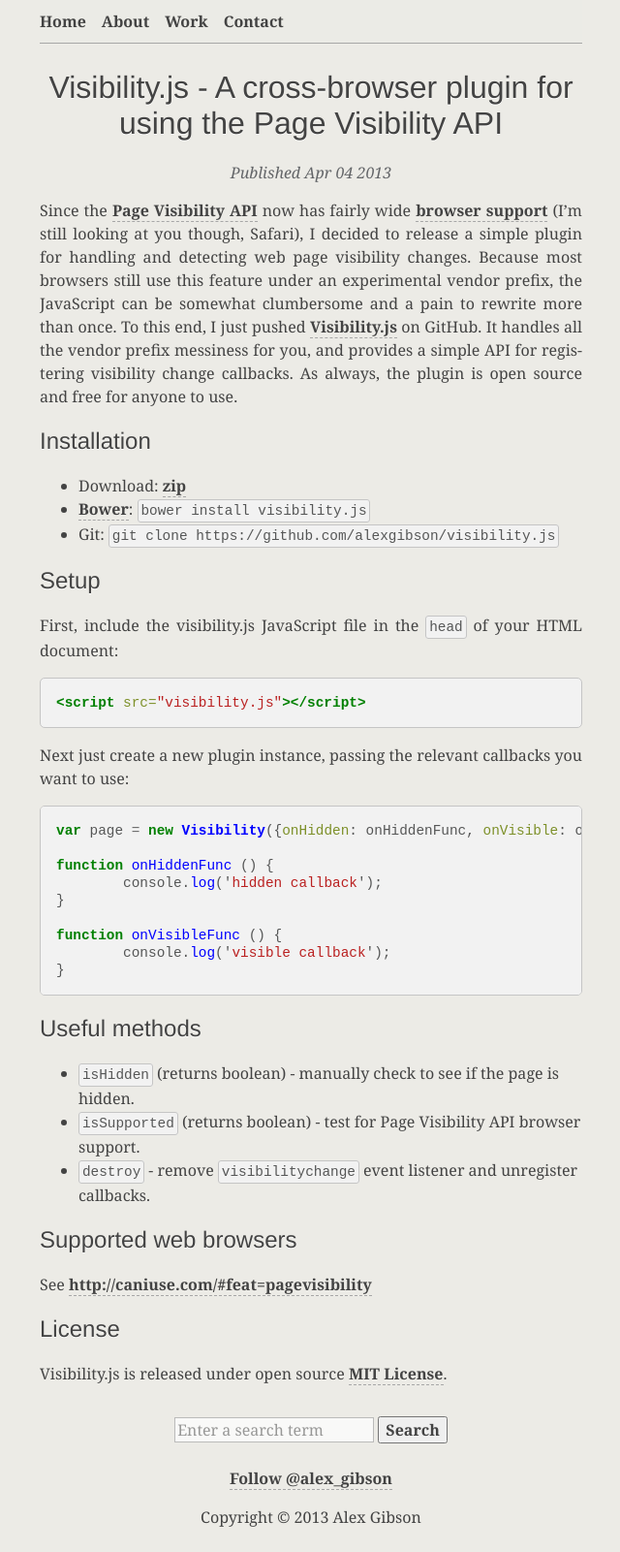
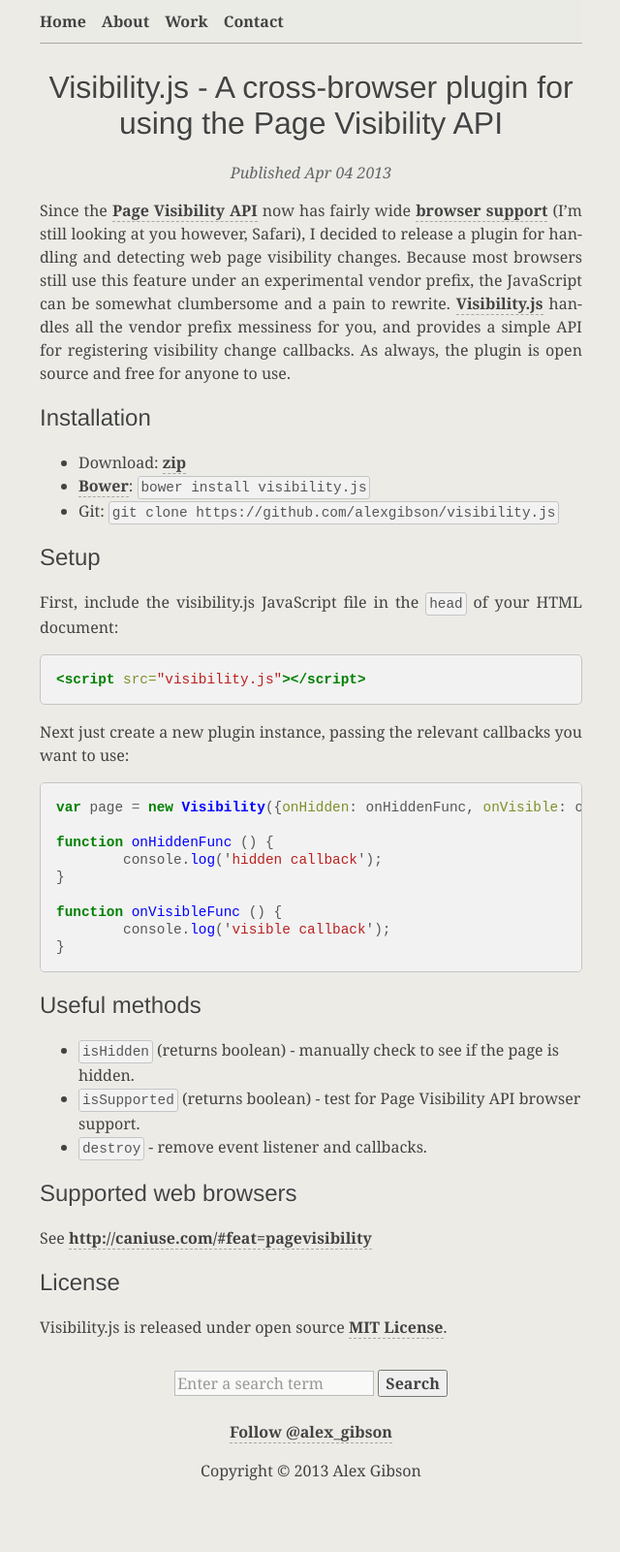
Before and after one commit to alexgibson/alxgbsn.co.uk, a Jekyll site: the page built from _posts/2013-04-04-visibility-js-a-cross-browser-plugin-for-using-the-page-visibility-api.md, in a window 1280 px wide. Shown: the whole page at 97% size, without its empty margins (319-959 px from the left). Built offline with Jekyll 4.4.1, drawn with Linux system fonts in a browser that asks for light colours; Markdown is read by kramdown in place of the engine named in the settings; comment, search, counter and statistics services are not loaded; after the commit the page ends 1553 px from its top, so only the background shows below that.

Commit message:
Update visibility.js blog post

```diff
--- a/_posts/2013-04-04-visibility-js-a-cross-browser-plugin-for-using-the-page-visibility-api.md
+++ b/_posts/2013-04-04-visibility-js-a-cross-browser-plugin-for-using-the-page-visibility-api.md
@@ -5,7 +5,7 @@
 desc: A JavaScript plugin providing cross browser support for using the Page Visibility API
 ---
 
-Since the [Page Visibility API](http://www.w3.org/TR/page-visibility/) now has fairly wide [browser support](http://caniuse.com/#feat=pagevisibility) (I'm still looking at you though, Safari), I decided to release a simple plugin for handling and detecting web page visibility changes. Because most browsers still use this feature under an experimental vendor prefix, the JavaScript can be somewhat clumbersome and a pain to rewrite more than once. To this end, I just pushed [Visibility.js](https://github.com/alexgibson/visibility.js) on GitHub. It handles all the vendor prefix messiness for you, and provides a simple API for registering visibility change callbacks. As always, the plugin is open source and free for anyone to use.
+Since the [Page Visibility API](http://www.w3.org/TR/page-visibility/) now has fairly wide [browser support](http://caniuse.com/#feat=pagevisibility) (I'm still looking at you however, Safari), I decided to release a plugin for handling and detecting web page visibility changes. Because most browsers still use this feature under an experimental vendor prefix, the JavaScript can be somewhat clumbersome and a pain to rewrite. [Visibility.js](https://github.com/alexgibson/visibility.js) handles all the vendor prefix messiness for you, and provides a simple API for registering visibility change callbacks. As always, the plugin is open source and free for anyone to use.
 
 Installation
 ---------------------------------------
@@ -42,7 +42,7 @@
 
 * `isHidden` (returns boolean) - manually check to see if the page is hidden.
 * `isSupported` (returns boolean) - test for Page Visibility API browser support.
-* `destroy` - remove `visibilitychange` event listener and unregister callbacks.
+* `destroy` - remove event listener and callbacks.
 
 
 Supported web browsers
```
Also changed, not shown: 3 other files.
